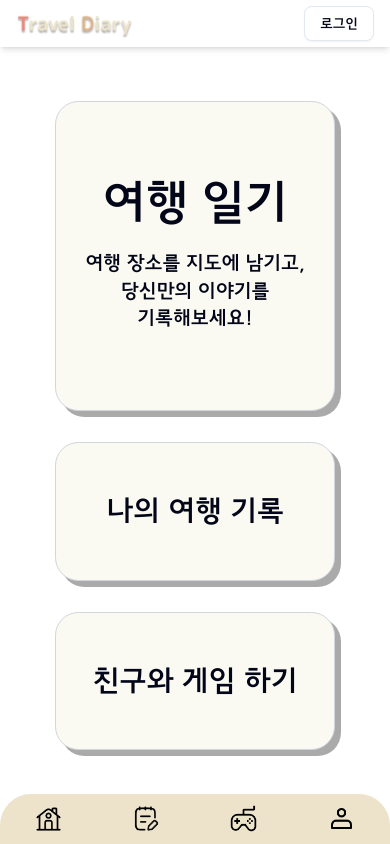
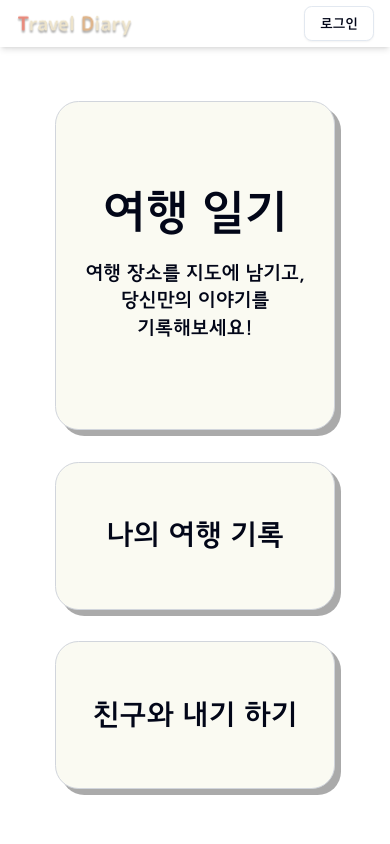
Before and after one commit to calmer-ty/travel-diary, a Next.js app: page /dashboard in a window 390 px wide. Built offline with nearby package versions, Linux system fonts and the light colour scheme; no server answers.

Commit message:
styles: 모바일 메뉴 주석

```diff
--- a/src/app/layout.tsx
+++ b/src/app/layout.tsx
@@ -3,7 +3,7 @@ import { Geist, Geist_Mono } from "next/font/google";
 import LayoutHeader from "@/components/commons/layout/LayoutHeader";
 
 import "./globals.css";
-import MobileMenu from "@/components/commons/layout/mobileMenu";
+// import MobileMenu from "@/components/commons/layout/mobileMenu";
 
 const geistSans = Geist({
   variable: "--font-geist-sans",
@@ -30,9 +30,9 @@ export default function RootLayout({
       <body className={`${geistSans.variable} ${geistMono.variable} antialiased`}>
         <LayoutHeader />
         <main className="h-[calc(100%-3rem)]">{children}</main>
-        <div className="block sm:hidden">
+        {/* <div className="block sm:hidden">
           <MobileMenu />
-        </div>
+        </div> */}
       </body>
     </html>
   );
--- a/src/components/unit/dashboard/index.tsx
+++ b/src/components/unit/dashboard/index.tsx
@@ -16,7 +16,7 @@ const mainItem = [
     alt: "폴더",
   },
   {
-    title: "친구와 게임 하기",
+    title: "친구와 내기 하기",
     href: "/game",
     imgUrl: "img_game",
     loginCheck: false,
@@ -29,7 +29,7 @@ export default function Dashboard() {
   const { showAlert, alertValue, triggerAlert } = useAlert();
 
   return (
-    <div className="flex-col gap-8 relative size-full h-full p-14 pb-24 flex items-center p-0 sm:flex-row">
+    <div className="flex-col gap-8 relative size-full h-full p-14  flex items-center p-0 sm:flex-row">
       <motion.div
         // onClick={onClickMap}
         initial={{ opacity: 0, y: 50 }}
```
